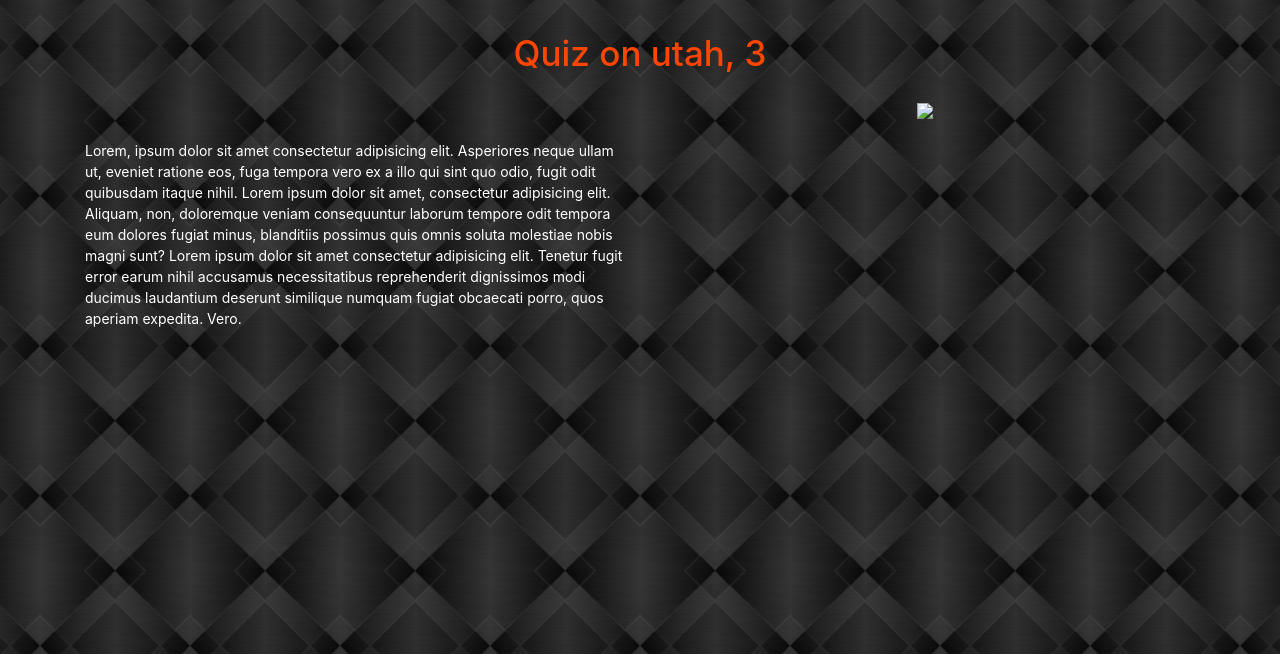
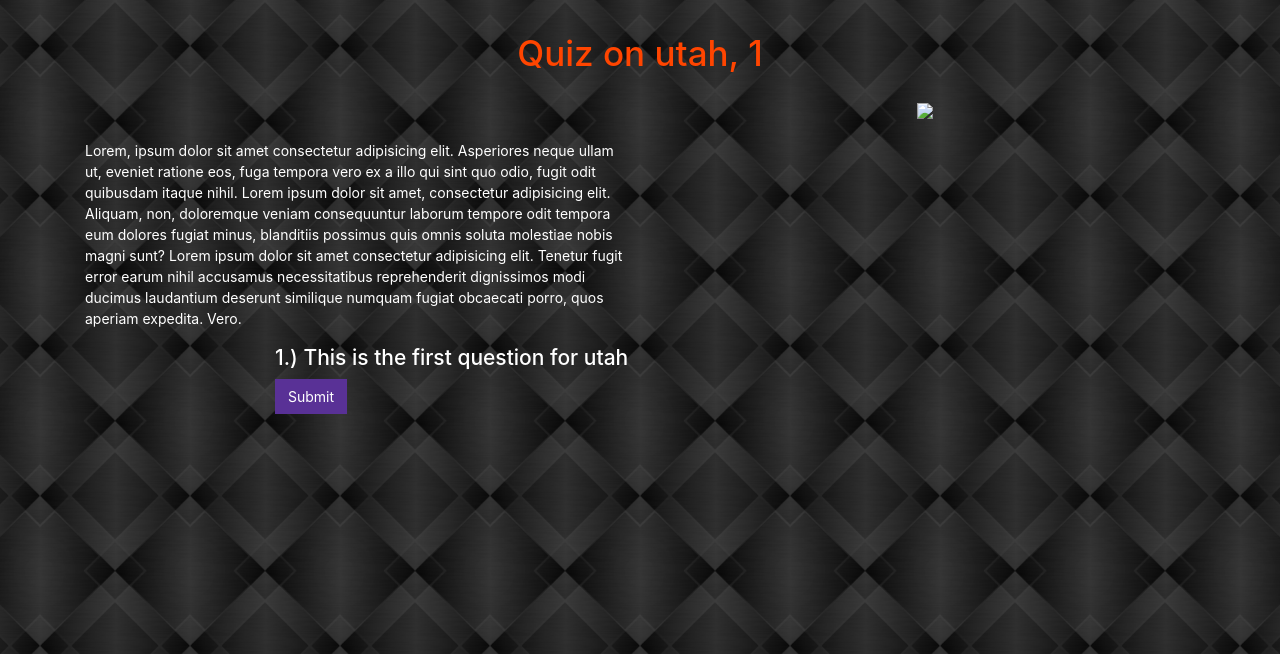
Before and after one commit to ChrisBarnes2000-MS-DU/BEW1.2-Contractor, a Django app: a page that uses trivia/templates/trivia/game.html in a window 1280 px wide. Shown: the part 90-744 px from the top of the page. Run offline with Django 3.2, Linux system fonts and the light colour scheme; data comes from the database, SQL or seed files in the repository; both versions use the stored data as it was after the commit; some libraries are stand-ins or nearby versions.

Commit message:
sort test based on page slug

```diff
--- a/trivia/templates/trivia/game.html
+++ b/trivia/templates/trivia/game.html
@@ -26,8 +26,13 @@
 </div>
 
 <div class="row">
-    <div class="col-md-4"></div>
-    <div class="col-md-4">
+    <div class="col-md-2"></div>
+    <div class="col-md-8">
+
+        {% for question in questions %}
+            <h4>{{ question }}</h5>
+        {% endfor %}
+
         <!-- <fieldset class="form-group">
             <label>Provide One Answer</label>
             <div class="form-check">
@@ -64,10 +69,10 @@
                     Option two may be the reason why
                 </legend>
             </div>
-        </fieldset>
+        </fieldset> -->
 
-        <button type="submit" class="btn btn-primary">Submit</button> -->
+        <button type="submit" class="btn btn-primary">Submit</button>
     </div>
-    <div class="col-md-4"></div>
+    <div class="col-md-2"></div>
 </div> <!-- end Row -->
 {% endblock %}
--- a/trivia/views.py
+++ b/trivia/views.py
@@ -6,12 +6,13 @@ def trivia(request, slug):
     template_name = 'trivia/game.html'
 
     # Generate counts of some of the main objects
-    num_questions = Question.objects.all().count()
-    # page = Page.objects.get(Page.slug)
+    questions = Question.objects.filter(quiz__slug=slug)
+    num_questions = questions.count()
 
     context = {
         'slug': slug,
         'num_questions': num_questions,
+        'questions': questions,
     }
 
     # Render the HTML template index.html with the data in the context variable
```
Also changed, not shown: trivia/admin.py (+7 -2 lines), db.sqlite3.
